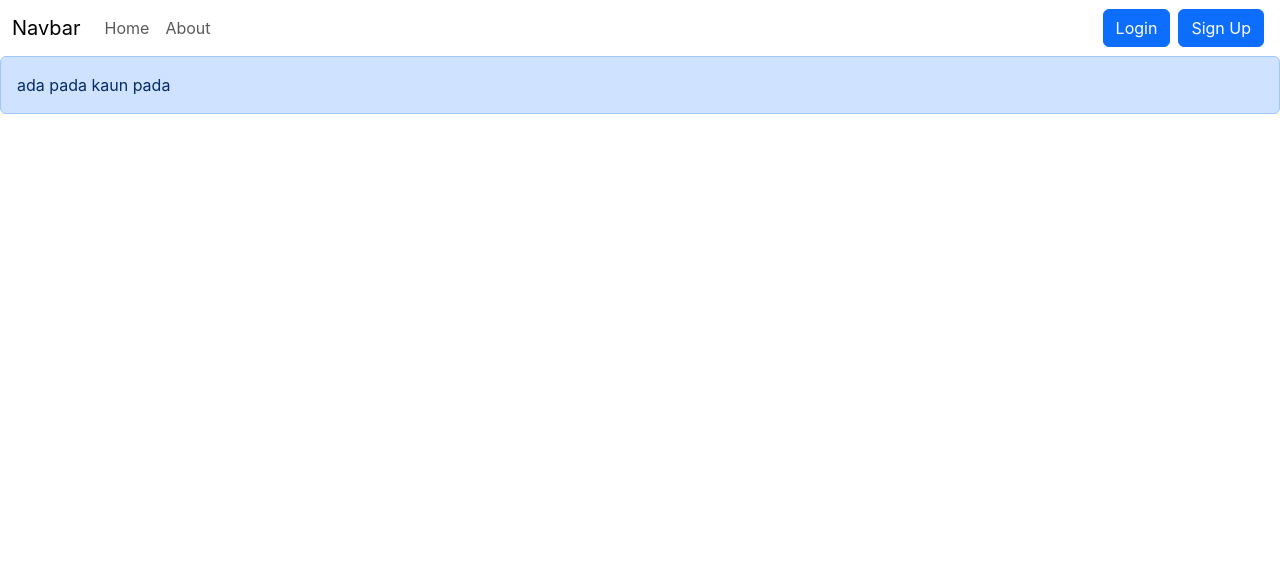
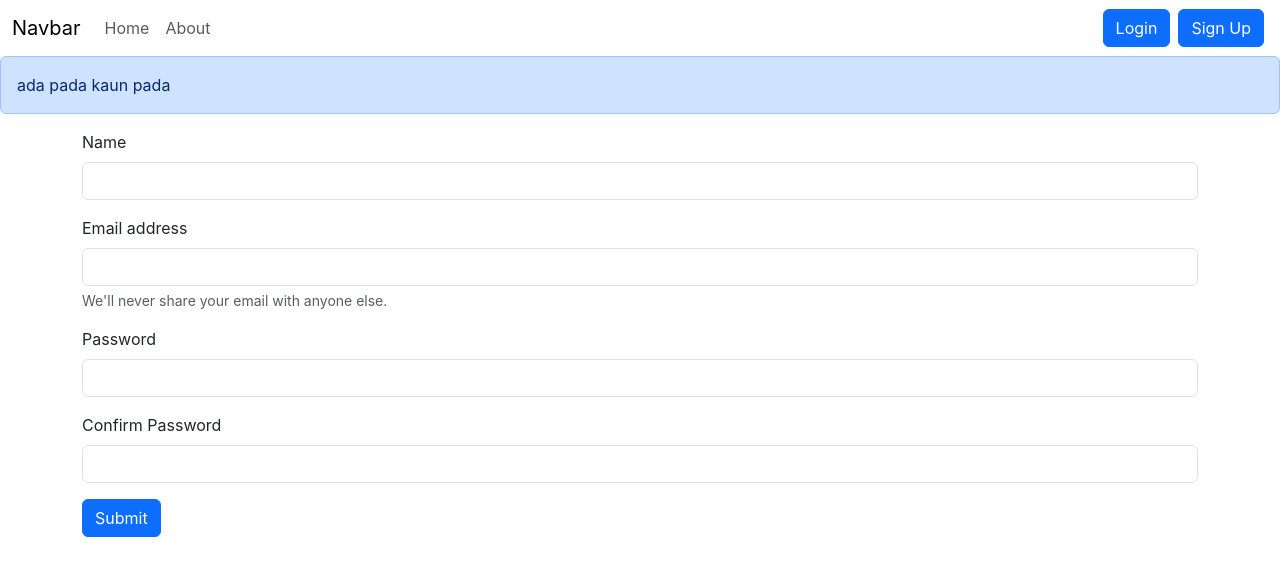
Before and after one commit to mk513147/xnotes, a React (Create React App) app: page /signup in a window 1280 px wide. Shown: the top 576 px of the page. Built offline with nearby package versions, Linux system fonts and the light colour scheme.

Commit message:
Sign up form added.

```diff
--- a/src/Components/Login.js
+++ b/src/Components/Login.js
@@ -1,6 +1,6 @@
 import React from 'react'
 import { useState } from 'react';
-import { useNavigate} from 'react-router-dom';
+import { useNavigate } from 'react-router-dom';
 
 const Login = () => {
     const [credentials, setCredentials] = useState({ email: "", password: "" })
@@ -14,18 +14,13 @@
             headers: {
                 "Content-Type": "application/json",
             },
-            body: JSON.stringify({email: credentials.email, password: credentials.password})
+            body: JSON.stringify({ email: credentials.email, password: credentials.password })
         });
         const json = await response.json();
-        console.log(json)
-        if(json.success){
-            // save the token and redirect
-            localStorage.setItem('token', json.authtoken)
-            history("/");
-        }
-        else {
-            alert("galat hai");
-        }
+        // console.log(json)
+        // save the token and redirect
+        localStorage.setItem('token', json.authtoken)
+        history("/");
     }
 
     const onChange = (e) => {
@@ -38,7 +33,6 @@
                 <div className="mb-3">
                     <label htmlFor="email" className="form-label">Email address</label>
                     <input type="email" className="form-control" id="email" name="email" aria-describedby="emailHelp" value={credentials.email} onChange={onChange} />
-                    <div id="emailHelp" className="form-text">We'll never share your email with anyone else.</div>
                 </div>
                 <div className="mb-3">
                     <label htmlFor="password" className="form-label">Password</label>
--- a/src/Components/Signup.js
+++ b/src/Components/Signup.js
@@ -1,8 +1,56 @@
-import React from 'react'
+import React,{useState} from 'react'
+import { useNavigate } from 'react-router-dom';
 
 const Signup = () => {
+  const [credentials, setCredentials] = useState({name: "", email: "", password: "", cpassword: "" })
+  const history = useNavigate();
+
+  const handleSubmit = async (e) => {
+      e.preventDefault();
+      const {name, email, password} = credentials;
+      const response = await fetch("http://localhost:5000/api/auth/createuser", {
+          method: 'POST',
+          headers: {
+              "Content-Type": "application/json",
+          },
+          body: JSON.stringify({name, email, password})
+      });
+      const json = await response.json();
+      console.log(json)
+      if(json.success){
+          // save the token and redirect
+          localStorage.setItem('token', json.authtoken)
+          history("/");
+      }
+      else {
+          alert("Invalid Credentials");
+      }
+  }
+
+  const onChange = (e) => {
+    setCredentials({ ...credentials, [e.target.name]: e.target.value });
+}
   return (
     <div>
+      <form onSubmit={handleSubmit}>
+        <div className="mb-3">
+          <label htmlFor="name" className="form-label">Name</label>
+          <input type="text" className="form-control" id="name" name="name" aria-describedby="emailHelp" onChange={onChange} />        </div>
+        <div className="mb-3">
+          <label htmlFor="email" className="form-label">Email address</label>
+          <input type="email" className="form-control" id="email" name="email" aria-describedby="emailHelp" onChange={onChange} />
+          <div id="emailHelp" className="form-text">We'll never share your email with anyone else.</div>
+        </div>
+        <div className="mb-3">
+          <label htmlFor="password" className="form-label">Password</label>
+          <input type="password" className="form-control" id="password" name="password" onChange={onChange} minLength={5} required/>
+        </div>
+        <div className="mb-3">
+          <label htmlFor="cpassword" className="form-label">Confirm Password</label>
+          <input type="password" className="form-control" id="cpassword" name="cpassword" onChange={onChange} minLength={5} required/>
+        </div>
+        <button type="submit" className="btn btn-primary" >Submit</button>
+      </form>
 
     </div>
   )
```
Also changed, not shown: 1 other file (tests, documents, lock files or other folders).
